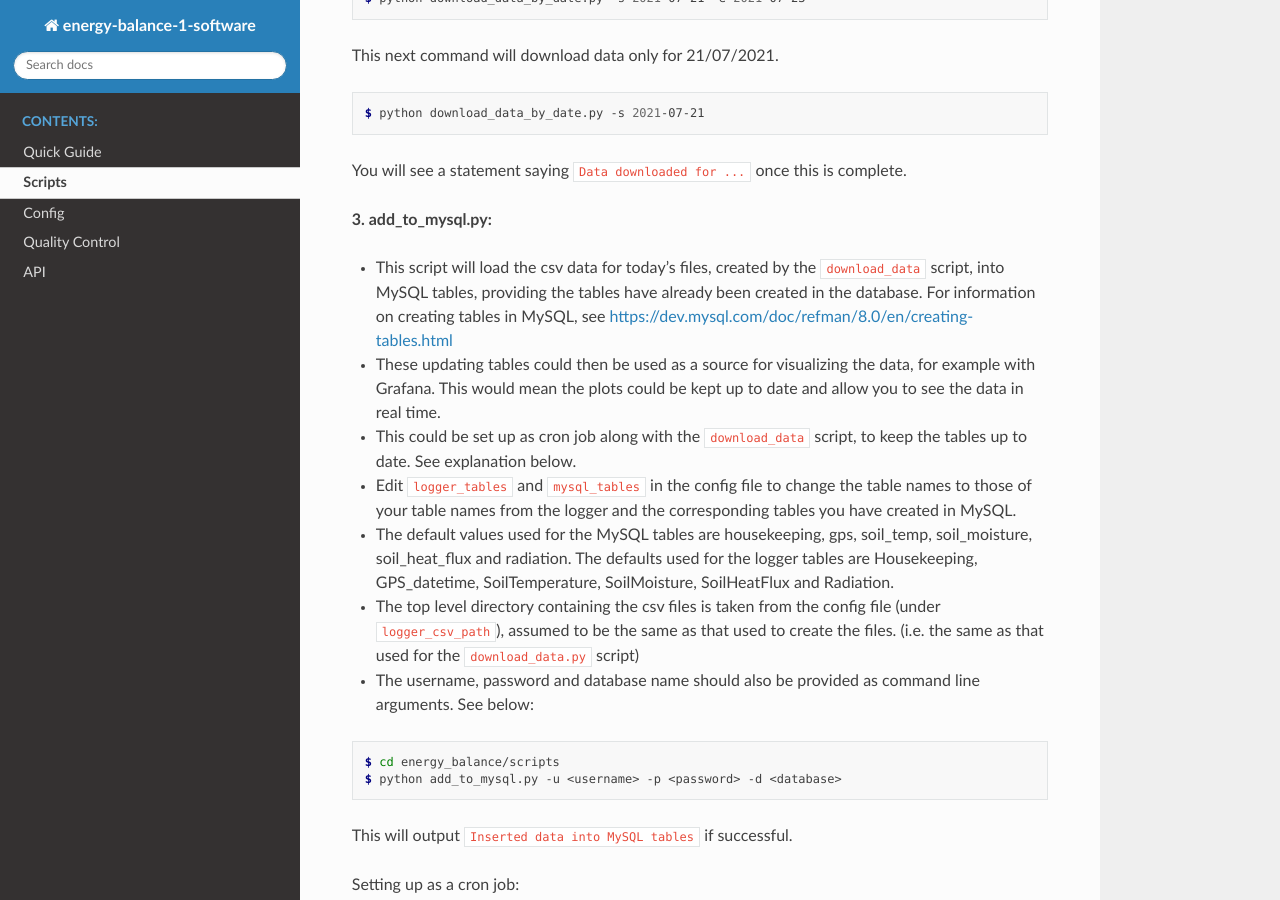
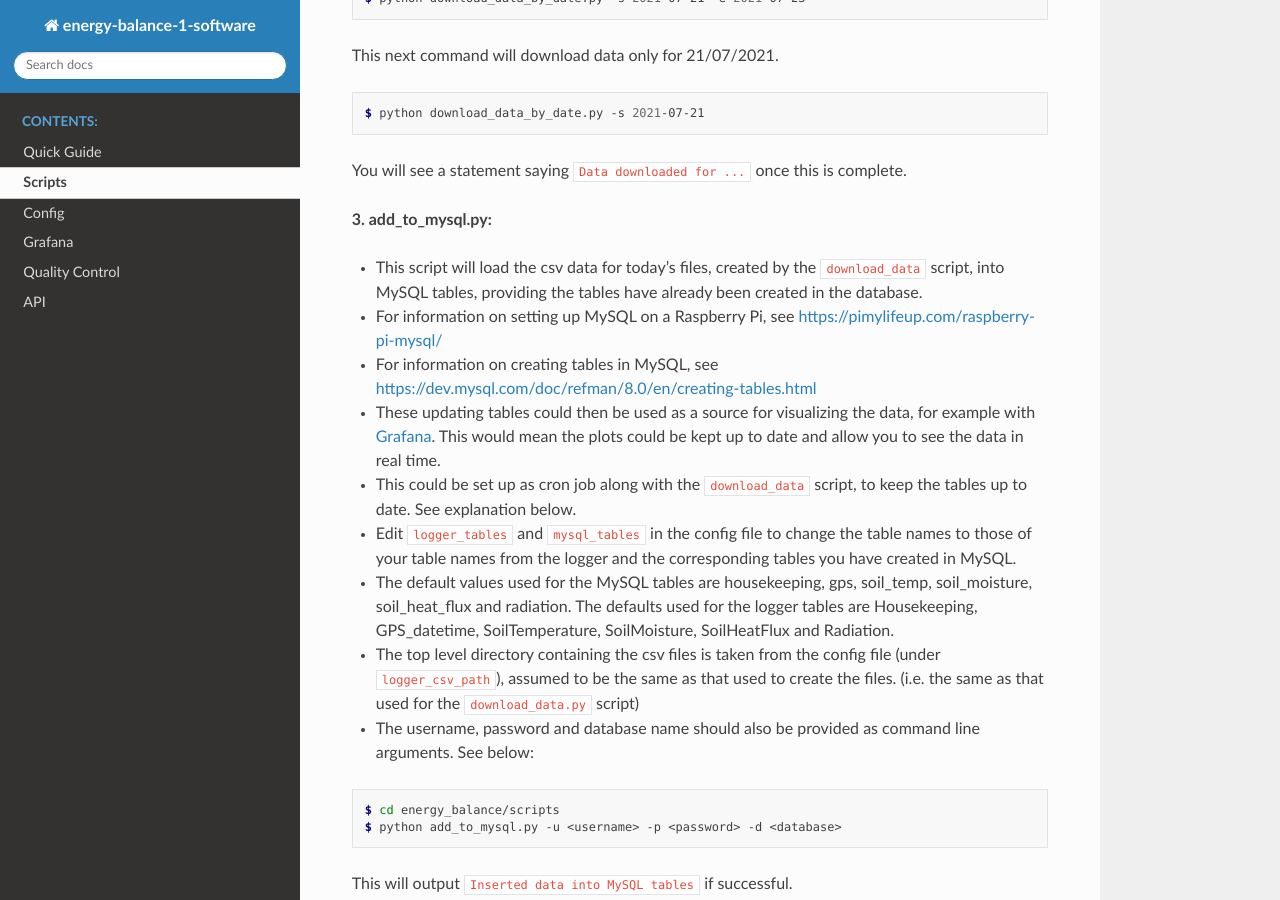
Before and after one commit to ncasuk/ncas-energy-balance-1-software, a Sphinx documentation site: the page built from docs/scripts.rst, in a window 1280 px wide and 900 px high, scrolled down 2933 px. Built offline with Sphinx 7.4.7 and the Read the Docs theme 2.0.0, drawn with Linux system fonts in a browser that asks for light colours.

Commit message:
update docs to demonstrate grafana

```diff
--- a/docs/index.rst
+++ b/docs/index.rst
@@ -13,7 +13,7 @@
 There are various components as explained briefly below:
 
  - The software provides capabilities for streaming data from the Campbell logger, downloading data from specific dates and producing a csv file containing this data for each day.
- - There is functionality to put the data from these daily csv files into a MySQL database, to allow for visualization e.g. with Grafana.
+ - There is functionality to put the data from these daily csv files into a MySQL database, to allow for visualization e.g. with `Grafana`_.
  - There is a script to create daily or monthly netCDF files that conform to the NCAS-GENERAL Data Standard from these daily csv files. As part of this process, quality control is carried out on the variables, and quality control variables are added to the netCDF datasets.
  - It is also possible to create csv files for soil and radiation that have had quality control applied, to allow you to view the data manually or plot via the plotting script provided.
  - A plotting script is provided to plot specified csv columns against time, provided a timestamp exists in the csv file.
@@ -35,6 +35,7 @@
    readme
    scripts
    config
+   grafana
    quality_control
    api
 
@@ -46,3 +47,6 @@
 * :ref:`genindex`
 * :ref:`modindex`
 * :ref:`search`
+
+
+.. _Grafana: https://ncas-energy-balance-1-software.readthedocs.io/en/latest/grafana.html
--- a/docs/readme.rst
+++ b/docs/readme.rst
@@ -26,7 +26,7 @@
 There are various components as explained briefly below:
 
  - The software provides capabilities for streaming data from the Campbell logger, downloading data from specific dates and producing a csv file containing this data for each day.
- - There is functionality to put the data from these daily csv files into a MySQL database, to allow for visualization e.g. with Grafana.
+ - There is functionality to put the data from these daily csv files into a MySQL database, to allow for visualization e.g. with `Grafana`_.
  - There is a script to create daily or monthly netCDF files that conform to the NCAS-GENERAL Data Standard from these daily csv files. As part of this process quality control is carried out on the variables, and quality control variables are added to the netCDF datasets.
  - It is also possible to create csv files for soil and radiation that have had quality control applied, to allow you to view the data manually or plot via the plotting script provided.
  - A plotting script is provided to plot specified csv columns against time, provided a timestamp exists in the csv file.
@@ -158,3 +158,4 @@
 .. _Github repo: https://github.com/ncasuk/ncas-energy-balance-1-software
 .. _scripts: https://ncas-energy-balance-1-software.readthedocs.io/en/latest/scripts.html
 .. _config: https://ncas-energy-balance-1-software.readthedocs.io/en/latest/config.html
+.. _Grafana: https://ncas-energy-balance-1-software.readthedocs.io/en/latest/grafana.html
--- a/docs/scripts.rst
+++ b/docs/scripts.rst
@@ -114,8 +114,10 @@
 
 **3. add_to_mysql.py:**
 
-- This script will load the csv data for today's files, created by the ``download_data`` script, into MySQL tables, providing the tables have already been created in the database. For information on creating tables in MySQL, see https://dev.mysql.com/doc/refman/8.0/en/creating-tables.html
-- These updating tables could then be used as a source for visualizing the data, for example with Grafana. This would mean the plots could be kept up to date and allow you to see the data in real time.
+- This script will load the csv data for today's files, created by the ``download_data`` script, into MySQL tables, providing the tables have already been created in the database.
+- For information on setting up MySQL on a Raspberry Pi, see https://pimylifeup.com/raspberry-pi-mysql/
+- For information on creating tables in MySQL, see https://dev.mysql.com/doc/refman/8.0/en/creating-tables.html
+- These updating tables could then be used as a source for visualizing the data, for example with `Grafana`_. This would mean the plots could be kept up to date and allow you to see the data in real time.
 - This could be set up as cron job along with the ``download_data`` script, to keep the tables up to date. See explanation below.
 - Edit ``logger_tables`` and ``mysql_tables`` in the config file to change the table names to those of your table names from the logger and the corresponding tables you have created in MySQL.
 - The default values used for the MySQL tables are housekeeping, gps, soil_temp, soil_moisture, soil_heat_flux and radiation. The defaults used for the logger tables are Housekeeping, GPS_datetime, SoilTemperature, SoilMoisture, SoilHeatFlux and Radiation.
@@ -366,3 +368,4 @@
 .. _api: https://ncas-energy-balance-1-software.readthedocs.io/en/latest/api.html#scripts
 .. _config: https://ncas-energy-balance-1-software.readthedocs.io/en/latest/config.html
 .. _qc: https://ncas-energy-balance-1-software.readthedocs.io/en/latest/quality_control.html
+.. _Grafana: https://ncas-energy-balance-1-software.readthedocs.io/en/latest/grafana.html
```
Also changed, not shown: docs/grafana.rst (added, +42 -0 lines), docs/_static/create_plot_grafana.png (added), docs/_static/grafana1.png (added).
